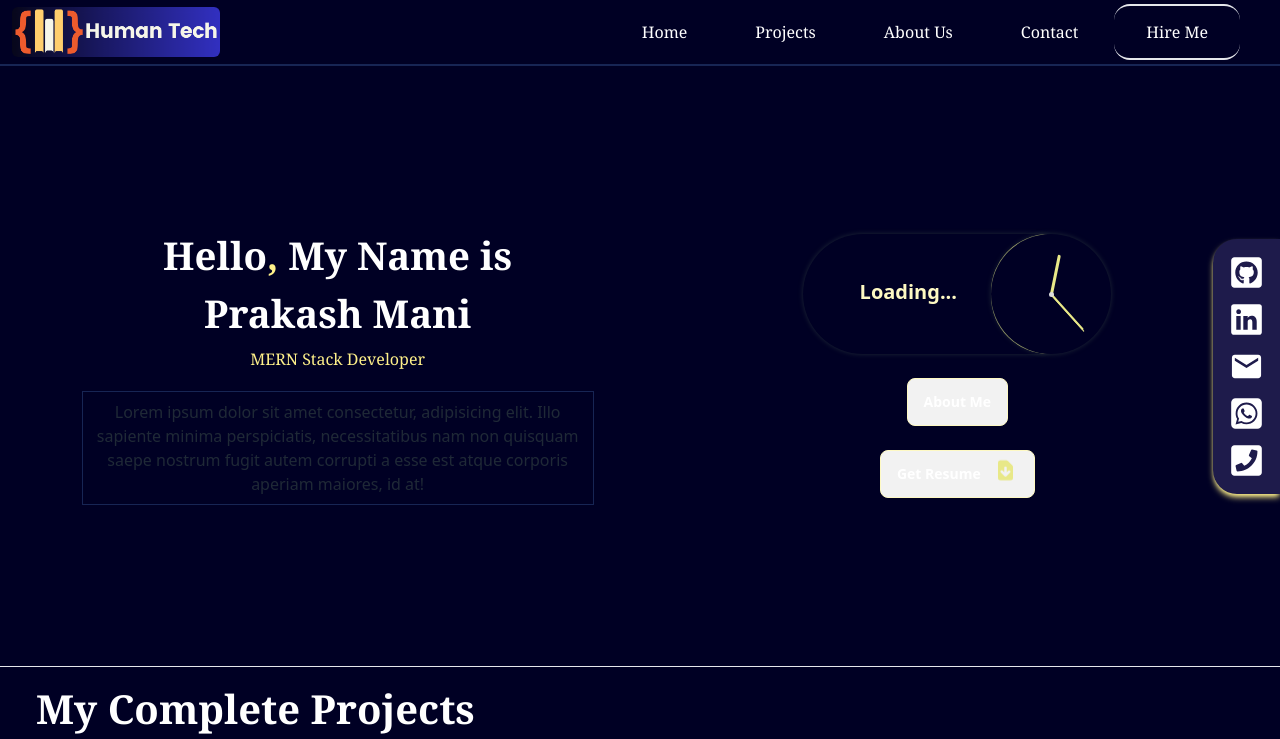
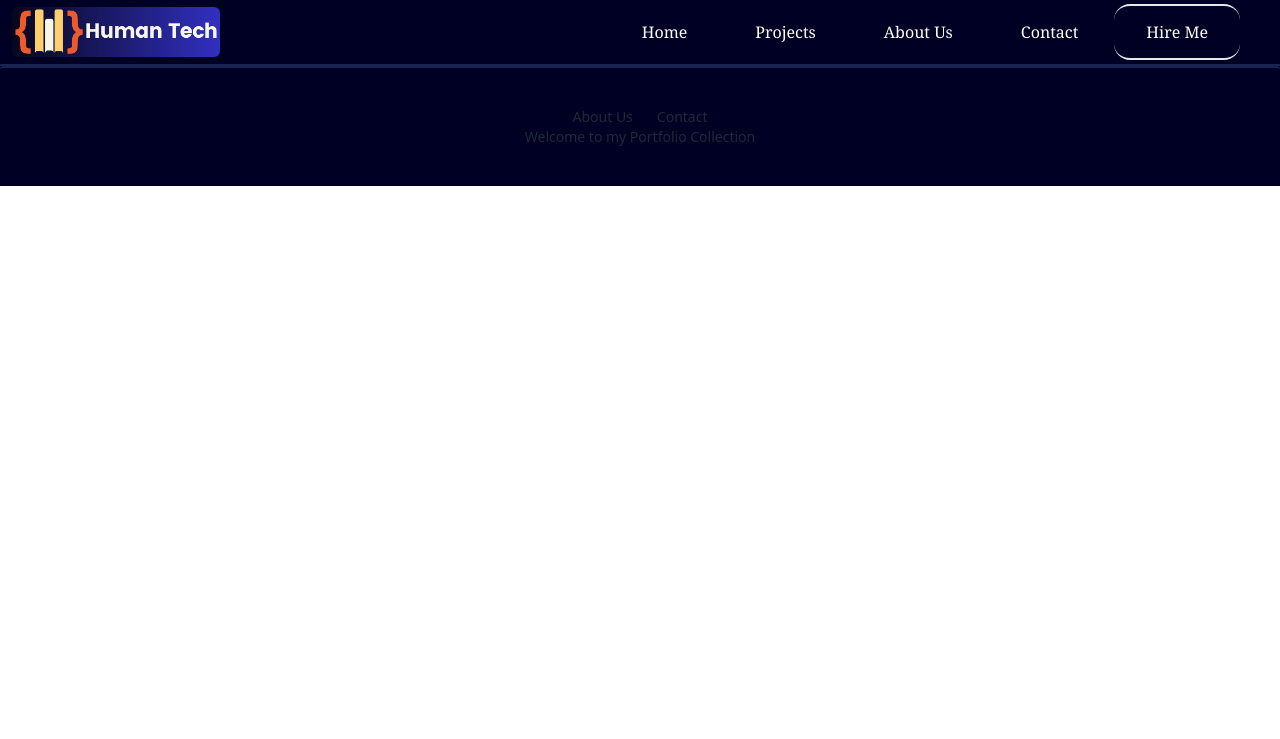
Before and after one commit to prakash116/portfolio, a React (Vite) app: page / in a window 1280 px wide. Shown: the top 739 px of the page. Built offline with nearby package versions, Linux system fonts and the light colour scheme; no server answers.

Commit message:
url change

```diff
--- a/src/App.jsx
+++ b/src/App.jsx
@@ -16,7 +16,7 @@
       <BrowserRouter>
         <Header />
         <Routes>
-          <Route path="/" element= {<LandingPage/>}/>
+          <Route path="/portfolio" element= {<LandingPage/>}/>
           <Route path="/home" element= {<Home/>}/>
           <Route path="/projects" element= {<Project/>}/>
           <Route path="/contact" element= {<Contact/>}/>
--- a/src/components/Header.jsx
+++ b/src/components/Header.jsx
@@ -40,7 +40,7 @@
         <div className="container flex justify-between items-center h-16 ml-3">
         <NavLink
             rel="noopener noreferrer"
-            to="/"
+            to="/portfolio"
             aria-label="Back to homepage"
             className="flex items-center hover:rounded-md"
           >
```
